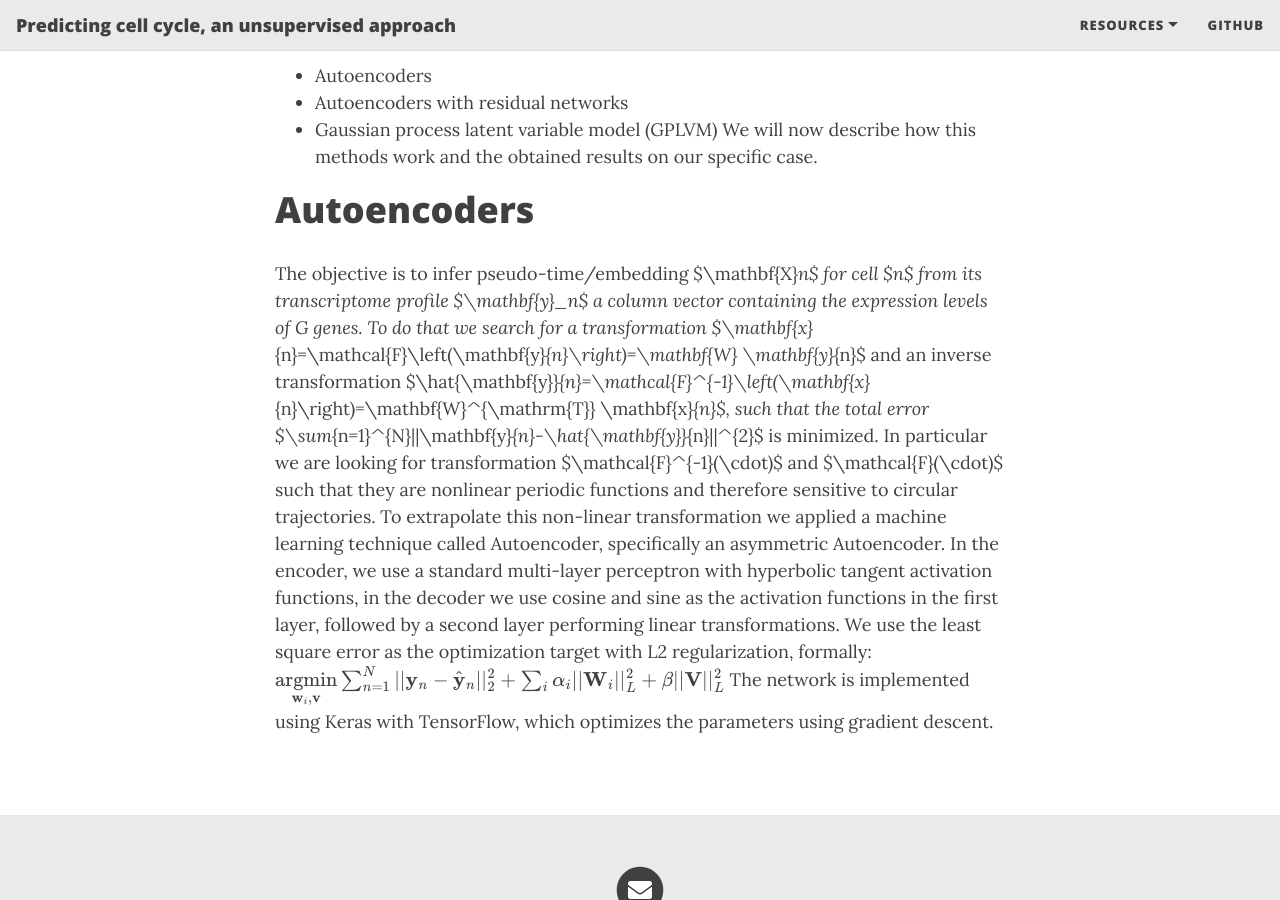
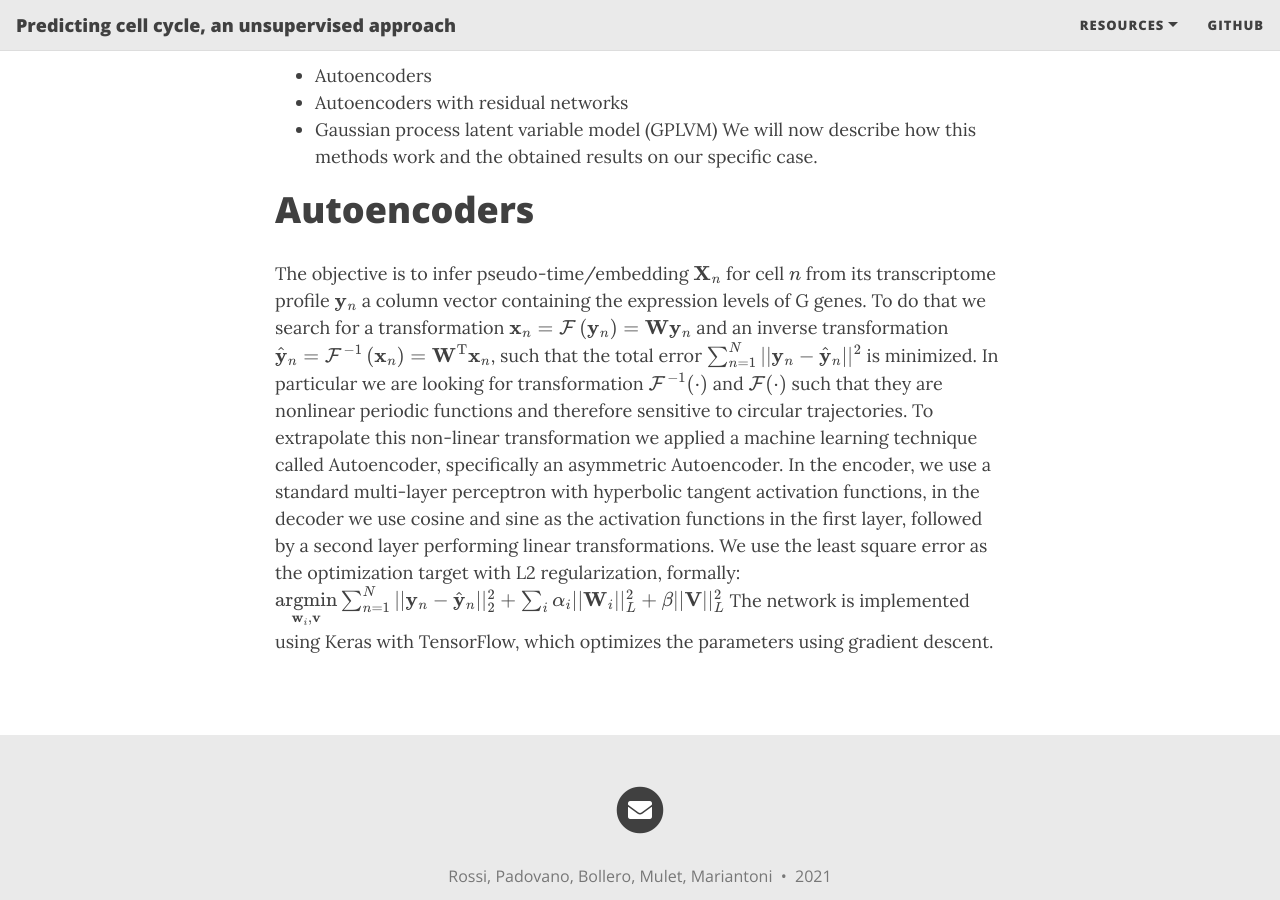
Before and after one commit to lucarossi9/statistical_computation_4, a Jekyll site: the page built from index.md, in a window 1280 px wide and 900 px high, scrolled down 6420 px. Built offline with Jekyll 4.4.1, drawn with Linux system fonts in a browser that asks for light colours; nearby versions of some CDN libraries; formulas are drawn with MathJax 3; the list of posts is cut into pages by our own code.

```diff
--- a/index.md
+++ b/index.md
@@ -77,8 +77,8 @@ We will now describe how this methods work and the obtained results on our speci
 
 # Autoencoders
 
-The objective is to infer pseudo-time/embedding $\mathbf{X}_n$ for cell $n$ from its transcriptome profile $\mathbf{y}_n$ a column vector containing the expression
-levels of G genes. To do that we search for a transformation $\mathbf{x}_{n}=\mathcal{F}\left(\mathbf{y}_{n}\right)=\mathbf{W} \mathbf{y}_{n}$ and an inverse transformation $\hat{\mathbf{y}}_{n}=\mathcal{F}^{-1}\left(\mathbf{x}_{n}\right)=\mathbf{W}^{\mathrm{T}} \mathbf{x}_{n}$, such that the total error $\sum_{n=1}^{N}||\mathbf{y}_{n}-\hat{\mathbf{y}}_{n}||^{2}$ is minimized. In particular we are looking for transformation $\mathcal{F}^{-1}(\cdot)$ and $\mathcal{F}(\cdot)$ such that they are nonlinear periodic functions and therefore sensitive to circular trajectories.
+The objective is to infer pseudo-time/embedding $$\mathbf{X}_n$$ for cell $$n$$ from its transcriptome profile $$\mathbf{y}_n$$ a column vector containing the expression
+levels of G genes. To do that we search for a transformation $$\mathbf{x}_{n}=\mathcal{F}\left(\mathbf{y}_{n}\right)=\mathbf{W} \mathbf{y}_{n}$$ and an inverse transformation $$\hat{\mathbf{y}}_{n}=\mathcal{F}^{-1}\left(\mathbf{x}_{n}\right)=\mathbf{W}^{\mathrm{T}} \mathbf{x}_{n}$$, such that the total error $$\sum_{n=1}^{N}||\mathbf{y}_{n}-\hat{\mathbf{y}}_{n}||^{2}$$ is minimized. In particular we are looking for transformation $$\mathcal{F}^{-1}(\cdot)$$ and $$\mathcal{F}(\cdot)$$ such that they are nonlinear periodic functions and therefore sensitive to circular trajectories.
 To extrapolate this non-linear transformation we applied a machine learning technique called Autoencoder, specifically an asymmetric Autoencoder. In the encoder, we use a standard multi-layer perceptron with hyperbolic tangent activation functions, in the decoder we use cosine and sine as the activation functions in the first layer, followed by a second layer performing linear transformations. We use the least square error as the optimization target with L2 regularization, formally:
 $$
 \underset{\mathbf{w}_{i}, \mathbf{v}}{\operatorname{argmin}} \sum_{n=1}^{N}||\mathbf{y}_{n}-\hat{\mathbf{y}}_{n}||_{2}^{2}+\sum_{i} \alpha_{i}||\mathbf{W}_{i}||_{L}^{2}+\beta||\mathbf{V}||_{L}^{2}
```
